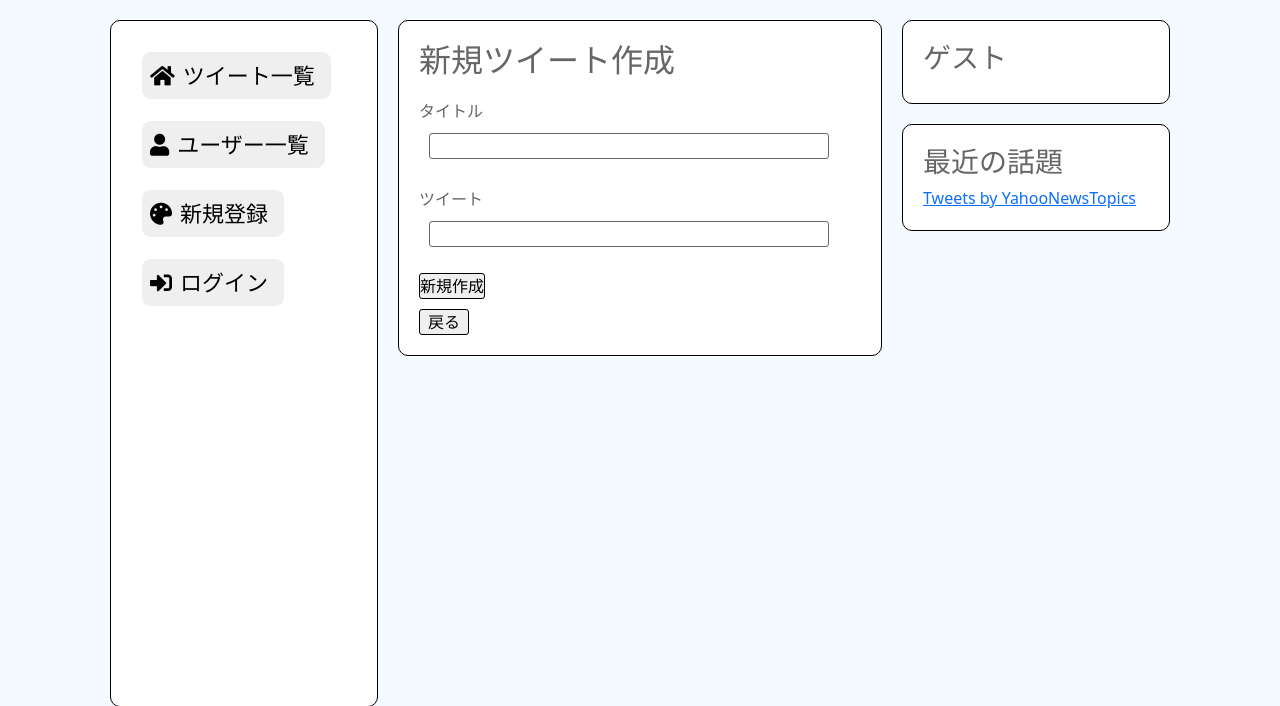
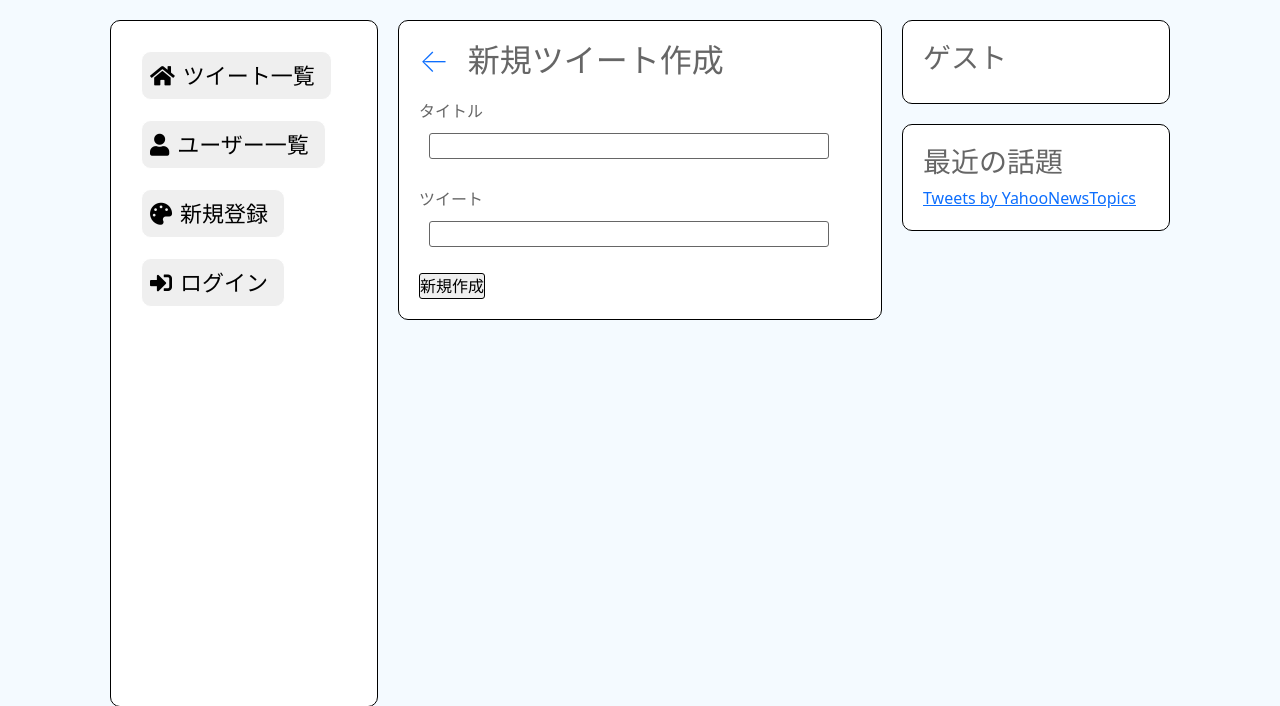
Before and after one commit to atsuki-t/Rails_practice, a Rails app: page /tweets/new in a window 1280 px wide. Shown: the part 73-779 px from the top of the page. Run offline with Rails 7, Linux system fonts and the light colour scheme; style sheets or scripts are compiled from the project's sources; parts of the project's set-up code (start-up, migrations or seed data) failed here and were passed over; some libraries are stand-ins or nearby versions.

Commit message:
各ページに戻るボタン

```diff
--- a/app/assets/stylesheets/application.scss
+++ b/app/assets/stylesheets/application.scss
@@ -37,7 +37,7 @@ button, input {
   border: 1px solid white;
   margin-bottom: 10px;
   text-decoration: none;
-  transition: 0.3s;
+  transition: 0.4s;
   border-radius: 10px;
   padding: 7px 8px;
   &:hover {
@@ -55,7 +55,7 @@ button, input {
     color: black;
     padding: 0 0;
     text-decoration: none;
-    transition: 0.3s;
+    transition: 0.4s;
     padding: 7px 8px;
     &:hover {
       background: rgb(220, 241, 255);
@@ -222,3 +222,13 @@ i {
     font-size: 24px;
   }
 }
+.before_page {
+  text-decoration: none;
+  font-weight: 200;
+  margin-right: 10px;
+  border-radius: 50%;
+  transition: 0.4s;
+  &:hover {
+    background: rgb(220, 241, 255);
+  }
+}
--- a/app/views/comments/edit.html.erb
+++ b/app/views/comments/edit.html.erb
@@ -1,4 +1,4 @@
-<h2>コメントの編集</h2>
+<h2><%= link_to "← ", tweet_path(@tweet.id), class: "before_page" %>コメントの編集</h2>
 
 <%= form_for [@tweet, @comment], url: tweet_comment_path do |f| %>
   <p>
--- a/app/views/comments/new.html.erb
+++ b/app/views/comments/new.html.erb
@@ -1,4 +1,4 @@
-<h2>コメント作成</h2>
+<h2><%= link_to "← ", tweet_path(@tweet.id), class: "before_page" %>コメント作成</h2>
 
 <%= form_for [@tweet, @comment] do |f| %>
   <p>
--- a/app/views/tweets/edit.html.erb
+++ b/app/views/tweets/edit.html.erb
@@ -1,4 +1,4 @@
-<h2>ツイート編集</h2>
+<h2><%= link_to "← ", tweets_path, class: "before_page" %>ツイート編集</h2>
 
 <%= form_for @tweet do |f| %>
   <p>
@@ -11,5 +11,3 @@
   </p>
   <%= f.submit '更新'%>
 <% end %>
-
-<button><%= link_to "戻る", tweets_path %></button>
--- a/app/views/tweets/new.html.erb
+++ b/app/views/tweets/new.html.erb
@@ -1,4 +1,4 @@
-<h2>新規ツイート作成</h2>
+<h2><%= link_to "← ", tweets_path, class: "before_page" %>新規ツイート作成</h2>
 <% if @tweet.errors.any? %>
   <p class="error_message">タイトルとツイートの両方を入力してください。</p>
 <% end %>
@@ -14,5 +14,3 @@
   </p>
   <%= f.submit "新規作成" %>
 <% end %>
-
-<button><%= link_to "戻る", tweets_path %></button>
--- a/app/views/tweets/show.html.erb
+++ b/app/views/tweets/show.html.erb
@@ -1,4 +1,4 @@
-<h2>ツイート内容</h2>
+<h2><%= link_to "← ", tweets_path, class: "before_page" %>ツイート内容</h2>
 
 <p><span>投稿者: </span><%= link_to @user.user_name, user_path(@user.id) %></p>
 <p><span>タイトル: </span><%= @tweet.title %></p>
--- a/app/views/users/edit.html.erb
+++ b/app/views/users/edit.html.erb
@@ -1,4 +1,4 @@
-<h2>ユーザー編集</h2>
+<h2><%= link_to "← ", user_path(@user.id), class: "before_page" %>ユーザー編集</h2>
 
 <%= form_for @user do |f| %>
   <p>
@@ -22,5 +22,3 @@
   </p>
   <%= f.submit '更新'%>
 <% end %>
-
-<button><%= link_to "戻る", user_path(@user.id) %></button>
--- a/app/views/users/show.html.erb
+++ b/app/views/users/show.html.erb
@@ -1,4 +1,4 @@
-<h2><%= @user.user_name %>のマイページ</h2>
+<h2><%= link_to "← ", users_path, class: "before_page" %><%= @user.user_name %>のマイページ</h2>
 
 <hr>
 <div class="user-flex">
```
